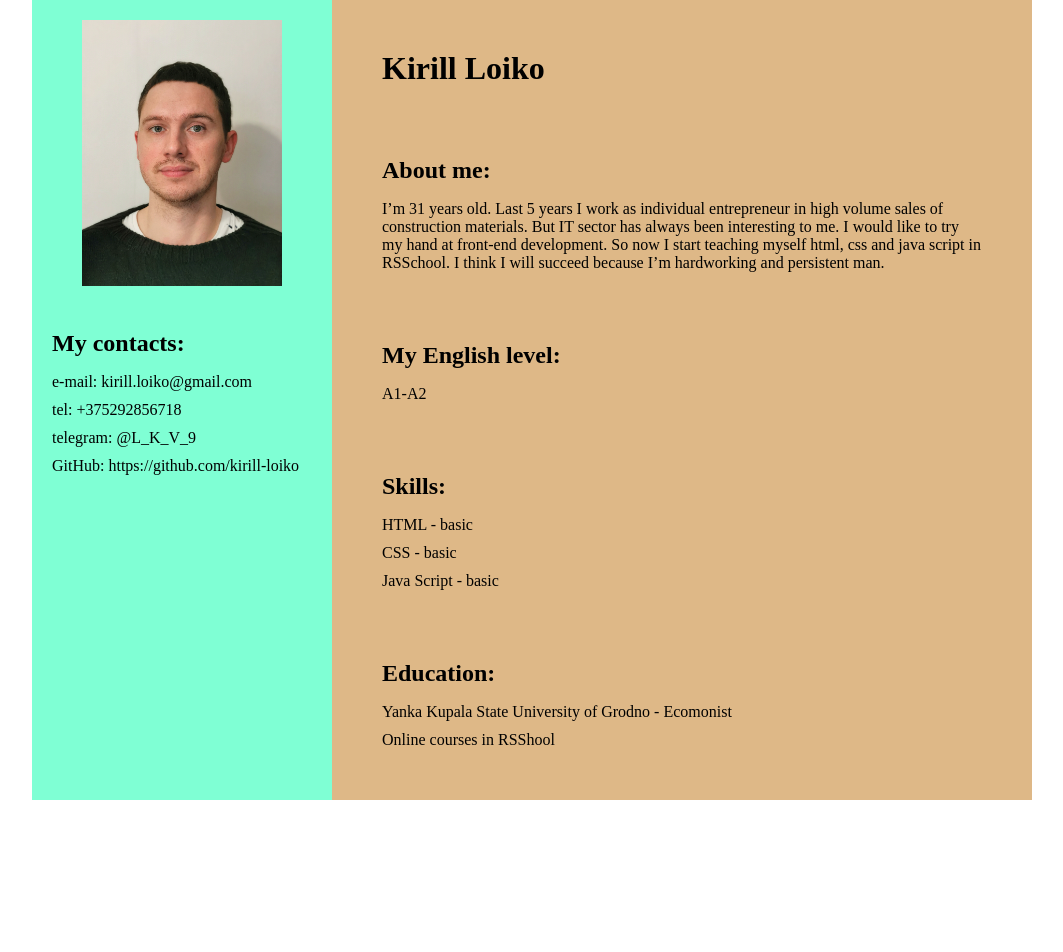
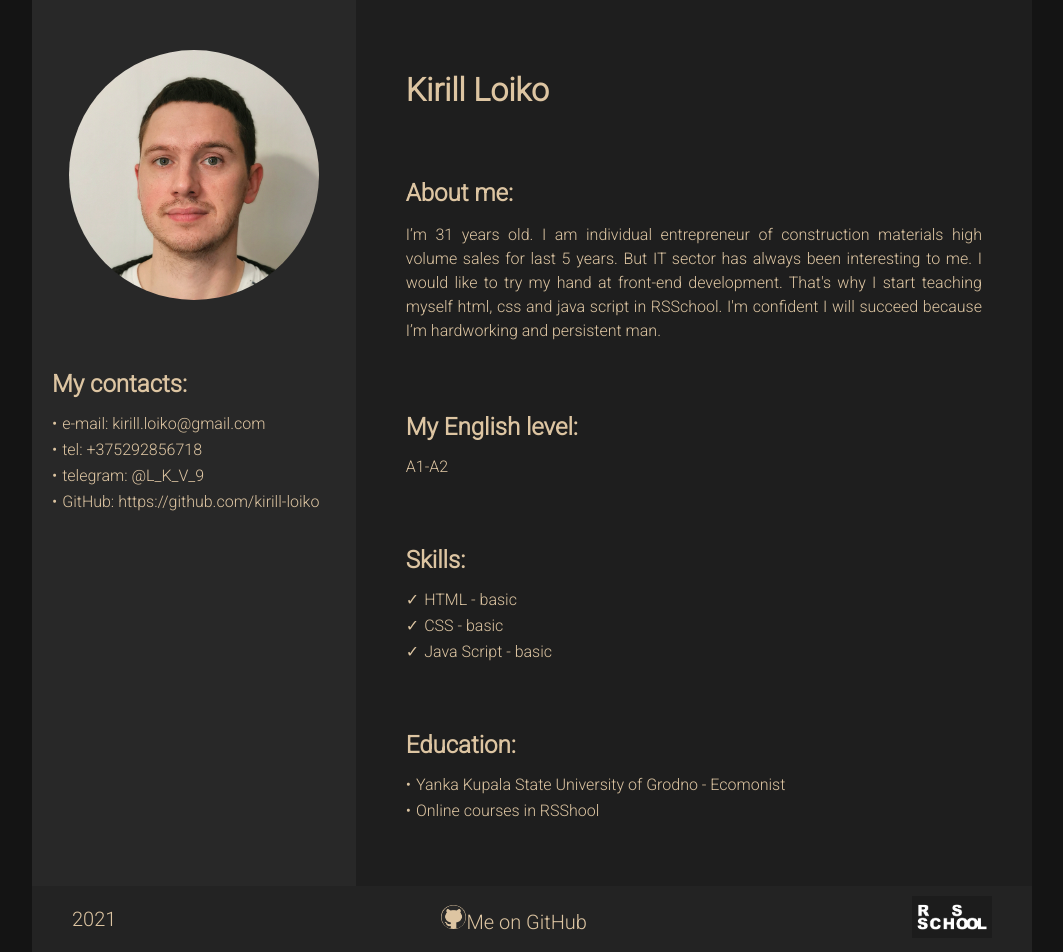
Before and after one commit to kirill-loiko/rsschool-cv, a plain HTML site: page index.html in a window 1280 px wide. Shown: the whole page, without its empty margins (108-1171 px from the left). Before the commit the page ends 800 px from the top, so only its background shows below. Drawn offline with Linux system fonts and the light colour scheme.

Commit message:
fix: add footer, background

```diff
--- a/index.html
+++ b/index.html
@@ -5,9 +5,11 @@
     <meta http-equiv="X-UA-Compatible" content="IE=edge">
     <meta name="viewport" content="width=device-width, initial-scale=1.0">
     <link rel="stylesheet" href="./style.css">
+    <link href="https://fonts.googleapis.com/css2?family=Roboto:wght@300&display=swap" rel="stylesheet">
     <title>Kirill Loiko CV</title>
 </head>
 <body>
+    <div class="wrapper">
         <main>
             <div class="left-side">
                 <div class="div-photo">
@@ -16,10 +18,10 @@
                 <section class="my-contacts">
                     <h2>My contacts:</h2>
                     <ul class="ul-my-contacts">
-                    <li>e-mail: kirill.loiko@gmail.com</li>
-                    <li>tel: +375292856718</li>
-                    <li>telegram: @L_K_V_9</li>
-                    <li>GitHub: https://github.com/kirill-loiko</li>
+                        <li>e-mail: <a href="mailto:kirill.loiko@gmail.com">kirill.loiko@gmail.com</a></li>
+                        <li>tel: <a href="tel:+375292856718">+375292856718</a></li>
+                        <li>telegram: <a href="tg://resolve?domain=@L_K_V_9">@L_K_V_9</a></li>
+                        <li>GitHub: <a href="https://github.com/kirill-loiko" target="_blank">https://github.com/kirill-loiko</a></li>
                     </ul>
                 </section>
             </div>
@@ -27,7 +29,7 @@
                 <h1>Kirill Loiko</h1>
                 <section class="about-me">
                     <h2>About me:</h2>
-                    <p>I’m 31 years old. Last 5 years I work as individual entrepreneur in high volume sales of construction materials. But IT sector has always been interesting to me. I would like to try my hand at front-end development. So now I start teaching myself html, css and java script in RSSchool. I think I will succeed because I’m hardworking and persistent man.</p>
+                    <p>I’m 31 years old. I am individual entrepreneur of construction materials high volume sales for last 5 years. But IT sector has always been interesting to me. I would like to try my hand at front-end development. That's why I start teaching myself html, css and java script in RSSchool. I'm confident I will succeed because I’m hardworking and persistent man.</p>
                 </section>
                 <section class="english-level">
                     <h2>My English level:</h2>
@@ -36,9 +38,9 @@
                 <section class="skills">
                     <h2>Skills:</h2>
                     <ul>
-                        <li>HTML - basic</li>
-                        <li>CSS - basic</li>
-                        <li>Java Script - basic</li>
+                        <li class="li-skills">HTML - basic</li>
+                        <li class="li-skills">CSS - basic</li>
+                        <li class="li-skills">Java Script - basic</li>
                     </ul>
                 </section>
                 <section class="education">
@@ -50,5 +52,16 @@
                 </section>
             </div>
         </main>
+        <footer>
+            <div class="footer-year">2021
+            </div>
+            <div class="footer-github"><a href="https://github.com/kirill-loiko" target="_blank">
+                <img src="./github.png" alt="GitHub Logo" width="25px">Me on GitHub</a>
+            </div>
+            <div><a href="https://rs.school/js/" target="_blank">
+                <img src="./rs_school_js.png" alt="RSSchol" width="80px"></a>
+            </div>
+        </footer>
+    </div>
 </body>
 </html>
--- a/style.css
+++ b/style.css
@@ -2,46 +2,87 @@ html, body {
     margin: 0;
     padding: 0;
 }
+html {
+    font-family: 'Roboto', sans-serif;
+    background-color: rgb(20, 20, 20);
+    color: #DDC5A2;
+}
+.wrapper {
+    max-width: 1000px;
+    min-height: 100vh;
+    margin: auto;
+}
 main {
-    height: 100vh;
     display: flex;
     justify-content: center;
 }
 .left-side {
-    width: 300px;
-    background-color: aquamarine;
+    width: 33%;
+    padding: 50px 20px;
+    background-color: rgb(40, 40, 40);
 }
 .right-side {
-    width: 700px;
-    background-color: burlywood;
+    width: 67%;
+    padding: 50px;
+    background-color: rgb(30, 30, 30);
 }
 .my-photo {
-    width: 200px;
+    width: 100%;
+    height: auto;
+    margin: -25px auto;
 }
 .div-photo {
-    margin-top: 20px;
-    text-align: center;
+    width: 250px;
+    height: 250px;
+    margin: 0 auto;
+    overflow: hidden;
+    border-radius: 50%;
 }
 section {
-    margin: 70px 50px 0 50px;
-}
-.my-contacts{
-    margin: 40px 20px 0 20px;
-}
-h1 {
-    margin: 50px 50px 0 50px;
+    margin: 70px 0 0 0;
 }
 h2 {
     margin-bottom: 15px;
 }
 li:not(:last-child) {
-    margin-bottom: 10px;
+    margin-bottom: 7px;
 }
 ul {
     padding: 0;
     list-style: none;
 }
-li::before {
-    content: '';
+.li-skills::before {
+    content: '✓';
+    margin-right: 5px;
+}
+li:not(.li-skills)::before{
+    content: '•';
+    margin-right: 5px;
+}
+a {
+    text-decoration: none;
+    color: #DDC5A2;
+}
+.ul-my-contacts a:hover {
+    text-decoration: underline;
+    font-weight: bold;
+}
+footer {
+    padding: 10px 40px;
+    display: flex;
+    justify-content: space-between;
+    align-items: center;
+    background-color: rgb(35, 35, 35);
+}
+.footer-year, .footer-github {
+    font-size: 20px;
+}
+.footer-github img {
+    border-radius: 50%;
+    background-color: #DDC5A2;
 
 }
+.about-me p {
+    line-height: 1.5em;
+    text-align: justify;
+}
```
Also changed, not shown: github.png (added), rs_school_js.png (added). Lines whose indentation alone changed are shown as unchanged.
